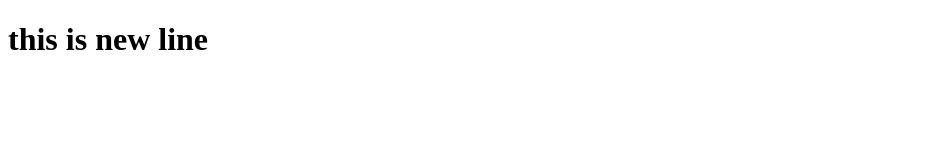
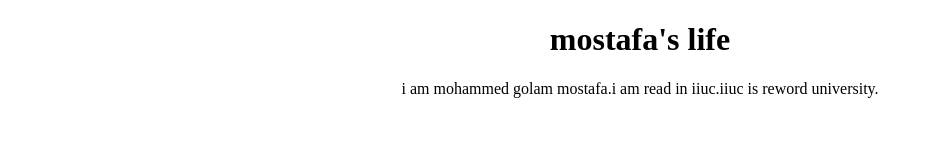
Before and after one commit to MostafaCse/my-first-web, a plain HTML site: page index.html in a window 1280 px wide. Shown: the whole page, without its empty margins (0-933 px from the left). Drawn offline with Linux system fonts and the light colour scheme.

Commit message:
work is done

```diff
--- a/index.html
+++ b/index.html
@@ -6,6 +6,10 @@
     <title>Document</title>
 </head>
 <body>
-    <h1>this is new line</h1>
+    <center><h1>mostafa's life</h1>
+    <p>i am mohammed golam mostafa.i am read in iiuc.iiuc is reword university.</p>
+    </center>
+
+
 </body>
 </html>
```
